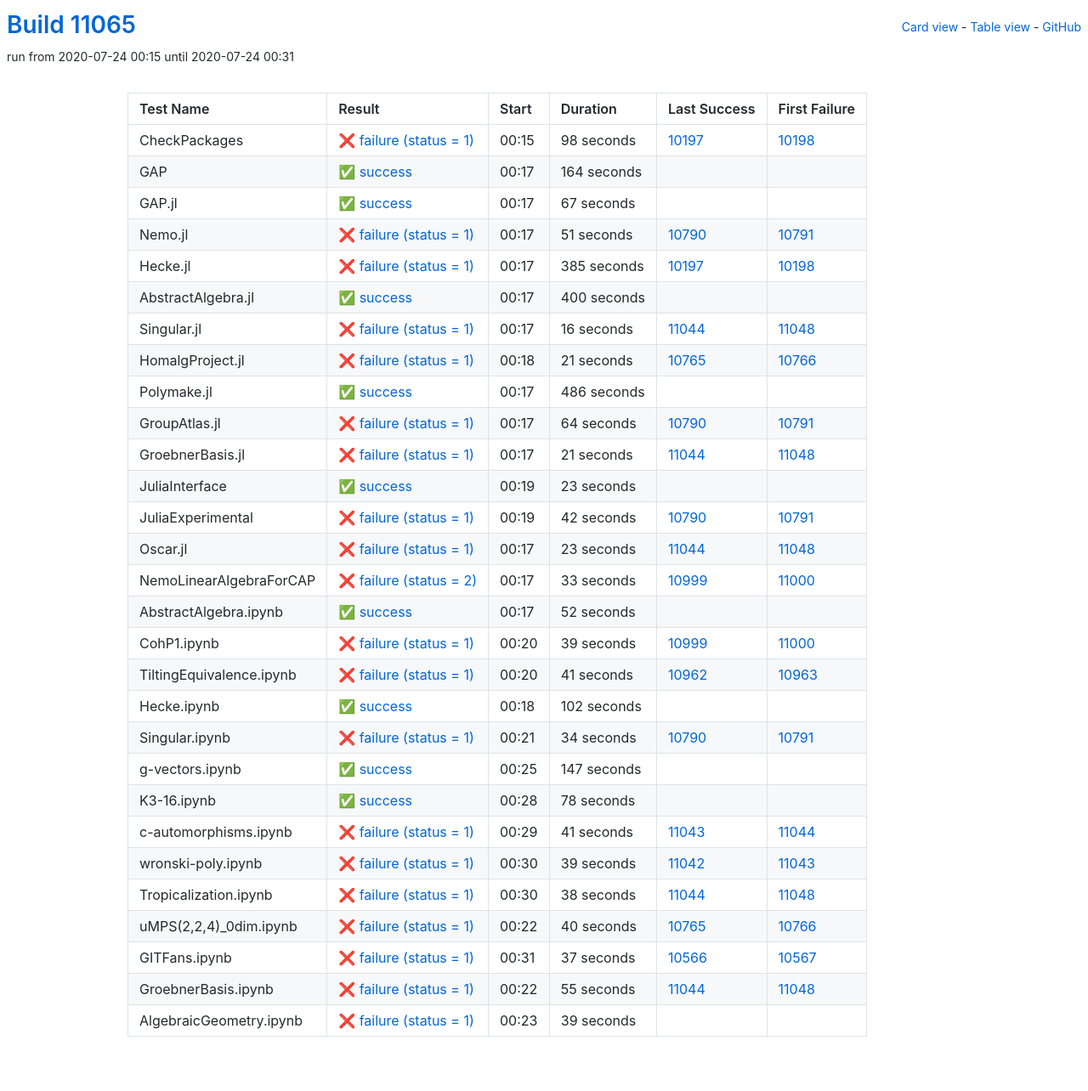
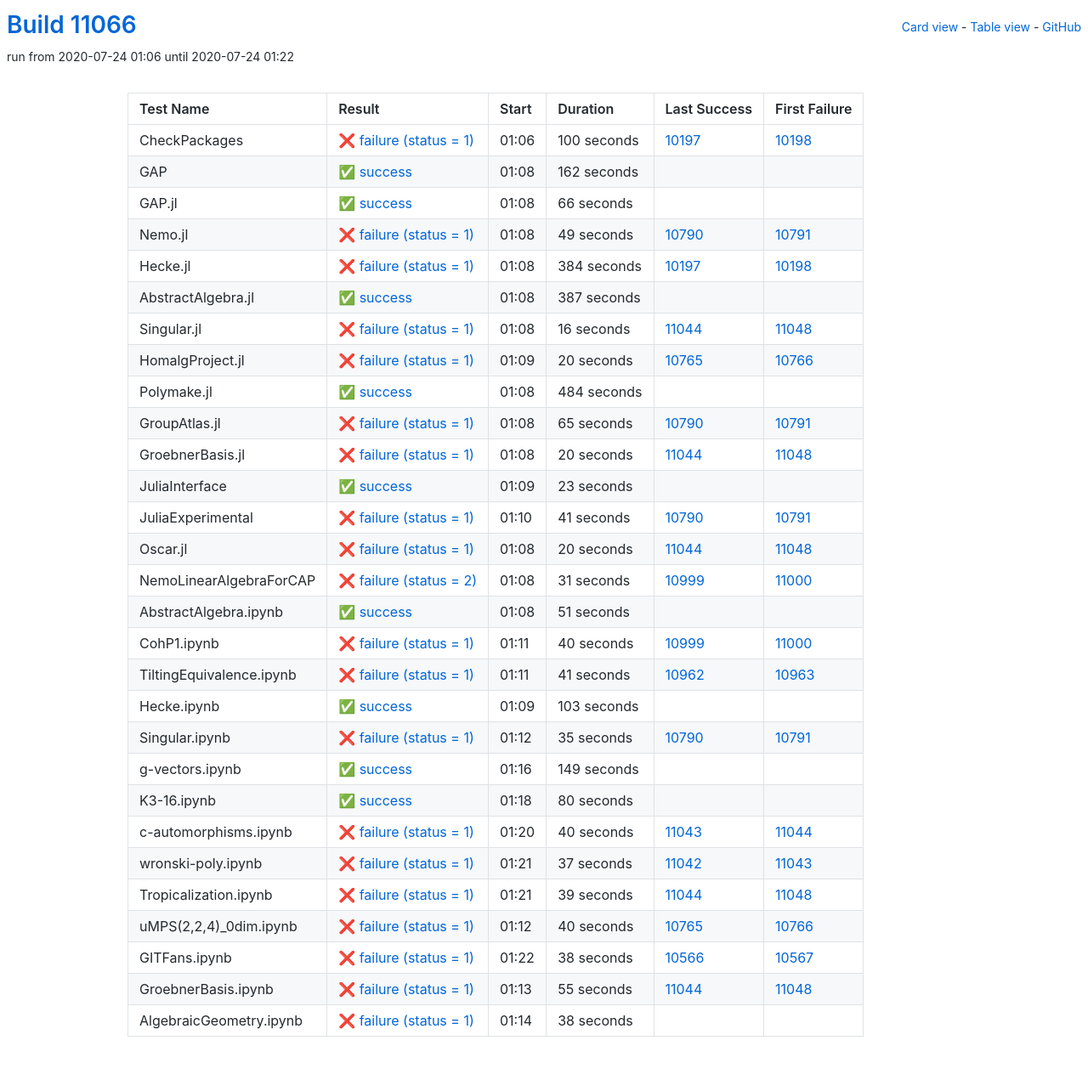
Before and after one commit to oscar-system/oscar-ci-status, a Jekyll site: the page built from table.html, in a window 1280 px wide. Shown: the whole page at 85% size. Built offline with Jekyll 4.4.1, drawn with Linux system fonts in a browser that asks for light colours.

Commit message:
Build #11066

```diff
--- a/_data/ci.yml
+++ b/_data/ci.yml
@@ -1,6 +1,6 @@
 ---
-build: 11065
-build_url: https://oscarci.mathematik.uni-kl.de/job/oscar/11065/
+build: 11066
+build_url: https://oscarci.mathematik.uni-kl.de/job/oscar/11066/
 job: oscar
 organization: oscar-system
 repo: oscar-ci-status
@@ -8,80 +8,80 @@
 tests:
 - name: CheckPackages
   id: checkpackages
-  log: https://oscarci.mathematik.uni-kl.de/job/oscar/11065/artifact/logs/build-11065/CheckPackages.log
-  start: 2020-07-24 00:15
+  log: https://oscarci.mathematik.uni-kl.de/job/oscar/11066/artifact/logs/build-11066/CheckPackages.log
+  start: 2020-07-24 01:06
   success: false
   exitcode: 1
   status: failure
-  duration: 98
+  duration: 100
   last_success: 10197
   last_success_url: https://oscarci.mathematik.uni-kl.de/job/oscar/10197/
   first_failure: 10198
   first_failure_url: https://oscarci.mathematik.uni-kl.de/job/oscar/10198/
 - name: GAP
   id: gap
-  log: https://oscarci.mathematik.uni-kl.de/job/oscar/11065/artifact/logs/build-11065/GAP.log
-  start: 2020-07-24 00:17
+  log: https://oscarci.mathematik.uni-kl.de/job/oscar/11066/artifact/logs/build-11066/GAP.log
+  start: 2020-07-24 01:08
   success: true
   exitcode: 0
   status: success
-  duration: 164
+  duration: 162
   last_success: false
   last_success_url:
   first_failure: false
   first_failure_url:
 - name: GAP.jl
   id: gap-jl
-  log: https://oscarci.mathematik.uni-kl.de/job/oscar/11065/artifact/logs/build-11065/GAP.jl.log
-  start: 2020-07-24 00:17
+  log: https://oscarci.mathematik.uni-kl.de/job/oscar/11066/artifact/logs/build-11066/GAP.jl.log
+  start: 2020-07-24 01:08
   success: true
   exitcode: 0
   status: success
-  duration: 67
+  duration: 66
   last_success: false
   last_success_url:
   first_failure: false
   first_failure_url:
 - name: Nemo.jl
   id: nemo-jl
-  log: https://oscarci.mathematik.uni-kl.de/job/oscar/11065/artifact/logs/build-11065/Nemo.jl.log
-  start: 2020-07-24 00:17
+  log: https://oscarci.mathematik.uni-kl.de/job/oscar/11066/artifact/logs/build-11066/Nemo.jl.log
+  start: 2020-07-24 01:08
   success: false
   exitcode: 1
   status: failure
-  duration: 51
+  duration: 49
   last_success: 10790
   last_success_url: https://oscarci.mathematik.uni-kl.de/job/oscar/10790/
   first_failure: 10791
   first_failure_url: https://oscarci.mathematik.uni-kl.de/job/oscar/10791/
 - name: Hecke.jl
   id: hecke-jl
-  log: https://oscarci.mathematik.uni-kl.de/job/oscar/11065/artifact/logs/build-11065/Hecke.jl.log
-  start: 2020-07-24 00:17
+  log: https://oscarci.mathematik.uni-kl.de/job/oscar/11066/artifact/logs/build-11066/Hecke.jl.log
+  start: 2020-07-24 01:08
   success: false
   exitcode: 1
   status: failure
-  duration: 385
+  duration: 384
   last_success: 10197
   last_success_url: https://oscarci.mathematik.uni-kl.de/job/oscar/10197/
   first_failure: 10198
   first_failure_url: https://oscarci.mathematik.uni-kl.de/job/oscar/10198/
 - name: AbstractAlgebra.jl
   id: abstractalgebra-jl
-  log: https://oscarci.mathematik.uni-kl.de/job/oscar/11065/artifact/logs/build-11065/AbstractAlgebra.jl.log
-  start: 2020-07-24 00:17
+  log: https://oscarci.mathematik.uni-kl.de/job/oscar/11066/artifact/logs/build-11066/AbstractAlgebra.jl.log
+  start: 2020-07-24 01:08
   success: true
   exitcode: 0
   status: success
-  duration: 400
+  duration: 387
   last_success: false
   last_success_url:
   first_failure: false
   first_failure_url:
 - name: Singular.jl
   id: singular-jl
-  log: https://oscarci.mathematik.uni-kl.de/job/oscar/11065/artifact/logs/build-11065/Singular.jl.log
-  start: 2020-07-24 00:17
+  log: https://oscarci.mathematik.uni-kl.de/job/oscar/11066/artifact/logs/build-11066/Singular.jl.log
+  start: 2020-07-24 01:08
   success: false
   exitcode: 1
   status: failure
@@ -92,56 +92,56 @@
   first_failure_url: https://oscarci.mathematik.uni-kl.de/job/oscar/11048/
 - name: HomalgProject.jl
   id: homalgproject-jl
-  log: https://oscarci.mathematik.uni-kl.de/job/oscar/11065/artifact/logs/build-11065/HomalgProject.jl.log
-  start: 2020-07-24 00:18
+  log: https://oscarci.mathematik.uni-kl.de/job/oscar/11066/artifact/logs/build-11066/HomalgProject.jl.log
+  start: 2020-07-24 01:09
   success: false
   exitcode: 1
   status: failure
-  duration: 21
+  duration: 20
   last_success: 10765
   last_success_url: https://oscarci.mathematik.uni-kl.de/job/oscar/10765/
   first_failure: 10766
   first_failure_url: https://oscarci.mathematik.uni-kl.de/job/oscar/10766/
 - name: Polymake.jl
   id: polymake-jl
-  log: https://oscarci.mathematik.uni-kl.de/job/oscar/11065/artifact/logs/build-11065/Polymake.jl.log
-  start: 2020-07-24 00:17
+  log: https://oscarci.mathematik.uni-kl.de/job/oscar/11066/artifact/logs/build-11066/Polymake.jl.log
+  start: 2020-07-24 01:08
   success: true
   exitcode: 0
   status: success
-  duration: 486
+  duration: 484
   last_success: false
   last_success_url:
   first_failure: false
   first_failure_url:
 - name: GroupAtlas.jl
   id: groupatlas-jl
-  log: https://oscarci.mathematik.uni-kl.de/job/oscar/11065/artifact/logs/build-11065/GroupAtlas.jl.log
-  start: 2020-07-24 00:17
+  log: https://oscarci.mathematik.uni-kl.de/job/oscar/11066/artifact/logs/build-11066/GroupAtlas.jl.log
+  start: 2020-07-24 01:08
   success: false
   exitcode: 1
   status: failure
-  duration: 64
+  duration: 65
   last_success: 10790
   last_success_url: https://oscarci.mathematik.uni-kl.de/job/oscar/10790/
   first_failure: 10791
   first_failure_url: https://oscarci.mathematik.uni-kl.de/job/oscar/10791/
 - name: GroebnerBasis.jl
   id: groebnerbasis-jl
-  log: https://oscarci.mathematik.uni-kl.de/job/oscar/11065/artifact/logs/build-11065/GroebnerBasis.jl.log
-  start: 2020-07-24 00:17
+  log: https://oscarci.mathematik.uni-kl.de/job/oscar/11066/artifact/logs/build-11066/GroebnerBasis.jl.log
+  start: 2020-07-24 01:08
   success: false
   exitcode: 1
   status: failure
-  duration: 21
+  duration: 20
   last_success: 11044
   last_success_url: https://oscarci.mathematik.uni-kl.de/job/oscar/11044/
   first_failure: 11048
   first_failure_url: https://oscarci.mathematik.uni-kl.de/job/oscar/11048/
 - name: JuliaInterface
   id: juliainterface
-  log: https://oscarci.mathematik.uni-kl.de/job/oscar/11065/artifact/logs/build-11065/JuliaInterface.log
-  start: 2020-07-24 00:19
+  log: https://oscarci.mathematik.uni-kl.de/job/oscar/11066/artifact/logs/build-11066/JuliaInterface.log
+  start: 2020-07-24 01:09
   success: true
   exitcode: 0
   status: success
@@ -152,68 +152,68 @@
   first_failure_url:
 - name: JuliaExperimental
   id: juliaexperimental
-  log: https://oscarci.mathematik.uni-kl.de/job/oscar/11065/artifact/logs/build-11065/JuliaExperimental.log
-  start: 2020-07-24 00:19
+  log: https://oscarci.mathematik.uni-kl.de/job/oscar/11066/artifact/logs/build-11066/JuliaExperimental.log
+  start: 2020-07-24 01:10
   success: false
   exitcode: 1
   status: failure
-  duration: 42
+  duration: 41
   last_success: 10790
   last_success_url: https://oscarci.mathematik.uni-kl.de/job/oscar/10790/
   first_failure: 10791
   first_failure_url: https://oscarci.mathematik.uni-kl.de/job/oscar/10791/
 - name: Oscar.jl
   id: oscar-jl
-  log: https://oscarci.mathematik.uni-kl.de/job/oscar/11065/artifact/logs/build-11065/Oscar.jl.log
-  start: 2020-07-24 00:17
+  log: https://oscarci.mathematik.uni-kl.de/job/oscar/11066/artifact/logs/build-11066/Oscar.jl.log
+  start: 2020-07-24 01:08
   success: false
   exitcode: 1
   status: failure
-  duration: 23
+  duration: 20
   last_success: 11044
   last_success_url: https://oscarci.mathematik.uni-kl.de/job/oscar/11044/
   first_failure: 11048
   first_failure_url: https://oscarci.mathematik.uni-kl.de/job/oscar/11048/
 - name: NemoLinearAlgebraForCAP
   id: nemolinearalgebraforcap
-  log: https://oscarci.mathematik.uni-kl.de/job/oscar/11065/artifact/logs/build-11065/NemoLinearAlgebraForCAP.log
-  start: 2020-07-24 00:17
+  log: https://oscarci.mathematik.uni-kl.de/job/oscar/11066/artifact/logs/build-11066/NemoLinearAlgebraForCAP.log
+  start: 2020-07-24 01:08
   success: false
   exitcode: 2
   status: failure
-  duration: 33
+  duration: 31
   last_success: 10999
   last_success_url: https://oscarci.mathematik.uni-kl.de/job/oscar/10999/
   first_failure: 11000
   first_failure_url: https://oscarci.mathematik.uni-kl.de/job/oscar/11000/
 - name: AbstractAlgebra.ipynb
   id: abstractalgebra-ipynb
-  log: https://oscarci.mathematik.uni-kl.de/job/oscar/11065/artifact/logs/build-11065/AbstractAlgebra.ipynb.log
-  start: 2020-07-24 00:17
+  log: https://oscarci.mathematik.uni-kl.de/job/oscar/11066/artifact/logs/build-11066/AbstractAlgebra.ipynb.log
+  start: 2020-07-24 01:08
   success: true
   exitcode: 0
   status: success
-  duration: 52
+  duration: 51
   last_success: false
   last_success_url:
   first_failure: false
   first_failure_url:
 - name: CohP1.ipynb
   id: cohp1-ipynb
-  log: https://oscarci.mathematik.uni-kl.de/job/oscar/11065/artifact/logs/build-11065/CohP1.ipynb.log
-  start: 2020-07-24 00:20
+  log: https://oscarci.mathematik.uni-kl.de/job/oscar/11066/artifact/logs/build-11066/CohP1.ipynb.log
+  start: 2020-07-24 01:11
   success: false
   exitcode: 1
   status: failure
-  duration: 39
+  duration: 40
   last_success: 10999
   last_success_url: https://oscarci.mathematik.uni-kl.de/job/oscar/10999/
   first_failure: 11000
   first_failure_url: https://oscarci.mathematik.uni-kl.de/job/oscar/11000/
 - name: TiltingEquivalence.ipynb
   id: tiltingequivalence-ipynb
-  log: https://oscarci.mathematik.uni-kl.de/job/oscar/11065/artifact/logs/build-11065/TiltingEquivalence.ipynb.log
-  start: 2020-07-24 00:20
+  log: https://oscarci.mathematik.uni-kl.de/job/oscar/11066/artifact/logs/build-11066/TiltingEquivalence.ipynb.log
+  start: 2020-07-24 01:11
   success: false
   exitcode: 1
   status: failure
@@ -224,92 +224,92 @@
   first_failure_url: https://oscarci.mathematik.uni-kl.de/job/oscar/10963/
 - name: Hecke.ipynb
   id: hecke-ipynb
-  log: https://oscarci.mathematik.uni-kl.de/job/oscar/11065/artifact/logs/build-11065/Hecke.ipynb.log
-  start: 2020-07-24 00:18
+  log: https://oscarci.mathematik.uni-kl.de/job/oscar/11066/artifact/logs/build-11066/Hecke.ipynb.log
+  start: 2020-07-24 01:09
   success: true
   exitcode: 0
   status: success
-  duration: 102
+  duration: 103
   last_success: false
   last_success_url:
   first_failure: false
   first_failure_url:
 - name: Singular.ipynb
   id: singular-ipynb
-  log: https://oscarci.mathematik.uni-kl.de/job/oscar/11065/artifact/logs/build-11065/Singular.ipynb.log
-  start: 2020-07-24 00:21
+  log: https://oscarci.mathematik.uni-kl.de/job/oscar/11066/artifact/logs/build-11066/Singular.ipynb.log
+  start: 2020-07-24 01:12
   success: false
   exitcode: 1
   status: failure
-  duration: 34
+  duration: 35
   last_success: 10790
   last_success_url: https://oscarci.mathematik.uni-kl.de/job/oscar/10790/
   first_failure: 10791
   first_failure_url: https://oscarci.mathematik.uni-kl.de/job/oscar/10791/
 - name: g-vectors.ipynb
   id: g-vectors-ipynb
-  log: https://oscarci.mathematik.uni-kl.de/job/oscar/11065/artifact/logs/build-11065/g-vectors.ipynb.log
-  start: 2020-07-24 00:25
+  log: https://oscarci.mathematik.uni-kl.de/job/oscar/11066/artifact/logs/build-11066/g-vectors.ipynb.log
+  start: 2020-07-24 01:16
   success: true
   exitcode: 0
   status: success
-  duration: 147
+  duration: 149
   last_success: false
   last_success_url:
   first_failure: false
   first_failure_url:
 - name: K3-16.ipynb
   id: k3-16-ipynb
-  log: https://oscarci.mathematik.uni-kl.de/job/oscar/11065/artifact/logs/build-11065/K3-16.ipynb.log
-  start: 2020-07-24 00:28
+  log: https://oscarci.mathematik.uni-kl.de/job/oscar/11066/artifact/logs/build-11066/K3-16.ipynb.log
+  start: 2020-07-24 01:18
   success: true
   exitcode: 0
   status: success
-  duration: 78
+  duration: 80
   last_success: false
   last_success_url:
   first_failure: false
   first_failure_url:
 - name: c-automorphisms.ipynb
   id: c-automorphisms-ipynb
-  log: https://oscarci.mathematik.uni-kl.de/job/oscar/11065/artifact/logs/build-11065/c-automorphisms.ipynb.log
-  start: 2020-07-24 00:29
+  log: https://oscarci.mathematik.uni-kl.de/job/oscar/11066/artifact/logs/build-11066/c-automorphisms.ipynb.log
+  start: 2020-07-24 01:20
   success: false
   exitcode: 1
   status: failure
-  duration: 41
+  duration: 40
   last_success: 11043
   last_success_url: https://oscarci.mathematik.uni-kl.de/job/oscar/11043/
   first_failure: 11044
   first_failure_url: https://oscarci.mathematik.uni-kl.de/job/oscar/11044/
 - name: wronski-poly.ipynb
   id: wronski-poly-ipynb
-  log: https://oscarci.mathematik.uni-kl.de/job/oscar/11065/artifact/logs/build-11065/wronski-poly.ipynb.log
-  start: 2020-07-24 00:30
+  log: https://oscarci.mathematik.uni-kl.de/job/oscar/11066/artifact/logs/build-11066/wronski-poly.ipynb.log
+  start: 2020-07-24 01:21
   success: false
   exitcode: 1
   status: failure
-  duration: 39
+  duration: 37
   last_success: 11042
   last_success_url: https://oscarci.mathematik.uni-kl.de/job/oscar/11042/
   first_failure: 11043
   first_failure_url: https://oscarci.mathematik.uni-kl.de/job/oscar/11043/
 - name: Tropicalization.ipynb
   id: tropicalization-ipynb
-  log: https://oscarci.mathematik.uni-kl.de/job/oscar/11065/artifact/logs/build-11065/Tropicalization.ipynb.log
-  start: 2020-07-24 00:30
+  log: https://oscarci.mathematik.uni-kl.de/job/oscar/11066/artifact/logs/build-11066/Tropicalization.ipynb.log
+  start: 2020-07-24 01:21
   success: false
   exitcode: 1
   status: failure
-  duration: 38
+  duration: 39
   last_success: 11044
   last_success_url: https://oscarci.mathematik.uni-kl.de/job/oscar/11044/
   first_failure: 11048
   first_failure_url: https://oscarci.mathematik.uni-kl.de/job/oscar/11048/
 - name: uMPS(2,2,4)_0dim.ipynb
   id: umps-2-2-4-0dim-ipynb
-  log: https://oscarci.mathematik.uni-kl.de/job/oscar/11065/artifact/logs/build-11065/uMPS-2-2-4-_0dim.ipynb.log
-  start: 2020-07-24 00:22
+  log: https://oscarci.mathematik.uni-kl.de/job/oscar/11066/artifact/logs/build-11066/uMPS-2-2-4-_0dim.ipynb.log
+  start: 2020-07-24 01:12
   success: false
   exitcode: 1
   status: failure
@@ -320,20 +320,20 @@
   first_failure_url: https://oscarci.mathematik.uni-kl.de/job/oscar/10766/
 - name: GITFans.ipynb
   id: gitfans-ipynb
-  log: https://oscarci.mathematik.uni-kl.de/job/oscar/11065/artifact/logs/build-11065/GITFans.ipynb.log
-  start: 2020-07-24 00:31
+  log: https://oscarci.mathematik.uni-kl.de/job/oscar/11066/artifact/logs/build-11066/GITFans.ipynb.log
+  start: 2020-07-24 01:22
   success: false
   exitcode: 1
   status: failure
-  duration: 37
+  duration: 38
   last_success: 10566
   last_success_url: https://oscarci.mathematik.uni-kl.de/job/oscar/10566/
   first_failure: 10567
   first_failure_url: https://oscarci.mathematik.uni-kl.de/job/oscar/10567/
 - name: GroebnerBasis.ipynb
   id: groebnerbasis-ipynb
-  log: https://oscarci.mathematik.uni-kl.de/job/oscar/11065/artifact/logs/build-11065/GroebnerBasis.ipynb.log
-  start: 2020-07-24 00:22
+  log: https://oscarci.mathematik.uni-kl.de/job/oscar/11066/artifact/logs/build-11066/GroebnerBasis.ipynb.log
+  start: 2020-07-24 01:13
   success: false
   exitcode: 1
   status: failure
@@ -344,12 +344,12 @@
   first_failure_url: https://oscarci.mathematik.uni-kl.de/job/oscar/11048/
 - name: AlgebraicGeometry.ipynb
   id: algebraicgeometry-ipynb
-  log: https://oscarci.mathematik.uni-kl.de/job/oscar/11065/artifact/logs/build-11065/AlgebraicGeometry.ipynb.log
-  start: 2020-07-24 00:23
+  log: https://oscarci.mathematik.uni-kl.de/job/oscar/11066/artifact/logs/build-11066/AlgebraicGeometry.ipynb.log
+  start: 2020-07-24 01:14
   success: false
   exitcode: 1
   status: failure
-  duration: 39
+  duration: 38
   last_success: false
   last_success_url:
   first_failure: false
```
Also changed, not shown: README.md.
